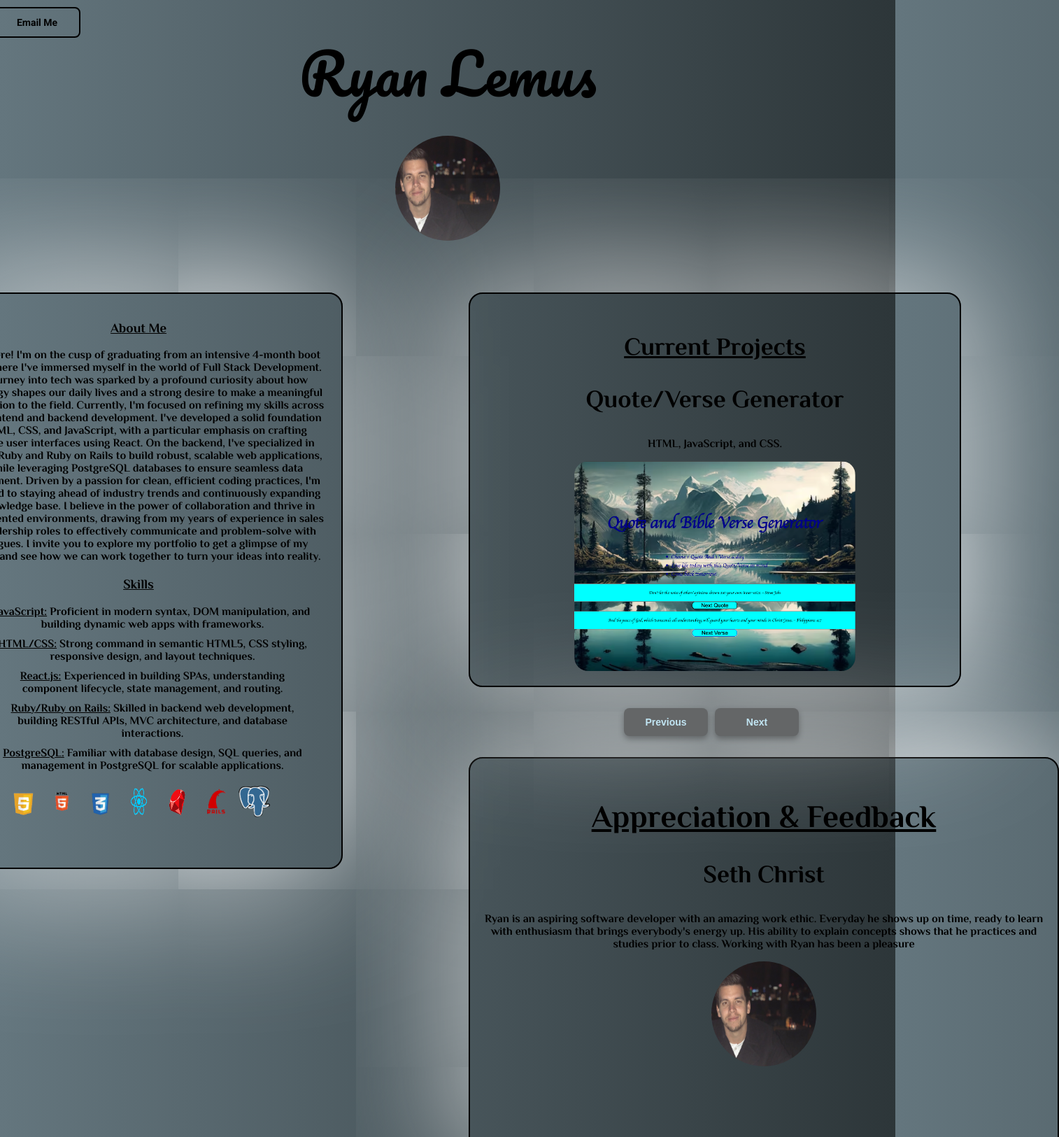
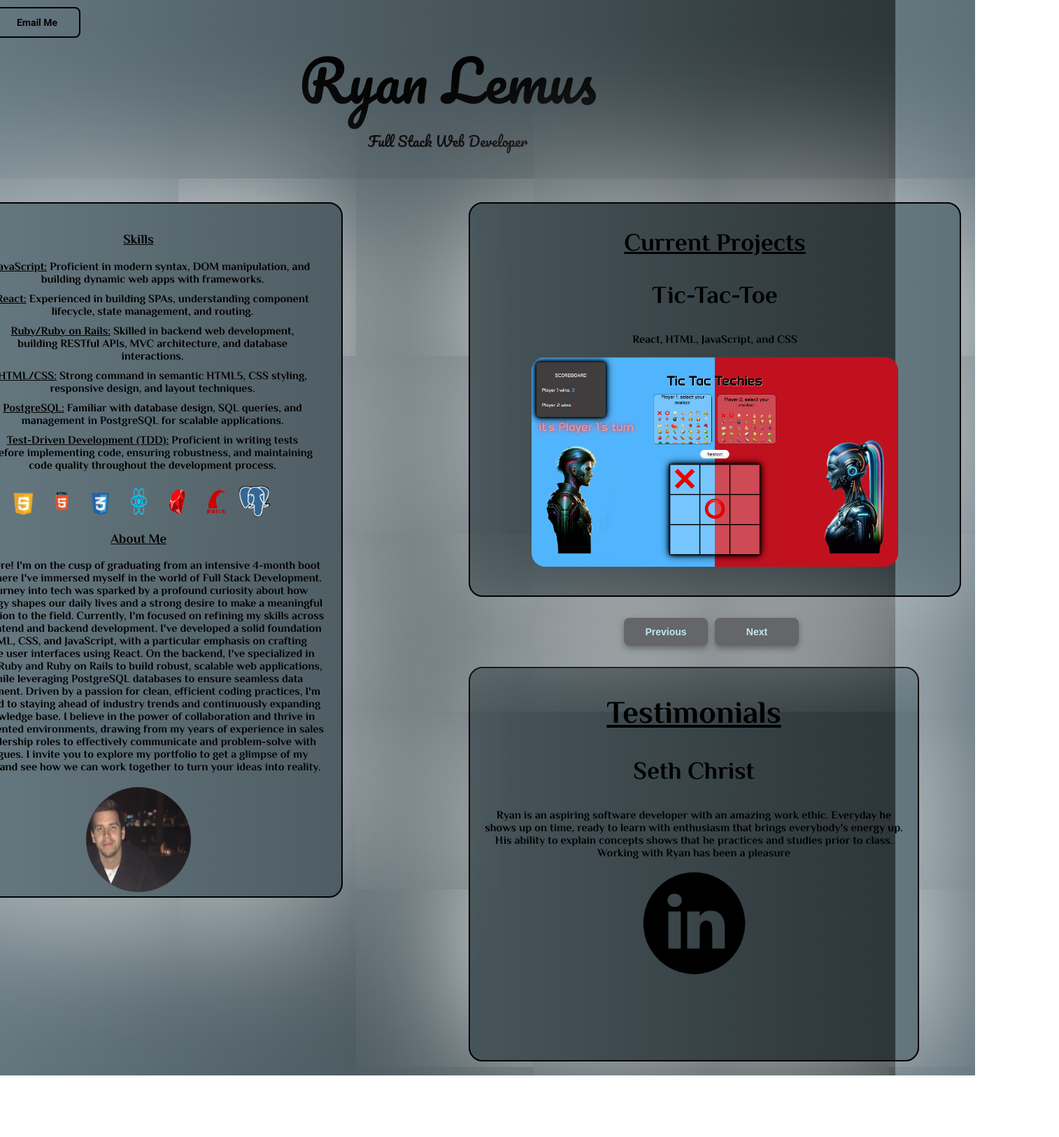
Before and after one commit to Rlemus93/final-portfolio, a React (Create React App) app: page / in a window 1280 px wide. Shown: the top 1625 px of the page at 70% size, 1514 px wide, since content can reach past the window. After the commit the page ends 1537 px from the top, so only its background shows below. Built offline with nearby package versions, Linux system fonts and the light colour scheme.

Commit message:
march 19th

```diff
--- a/src/App.css
+++ b/src/App.css
@@ -47,6 +47,10 @@ body {
   justify-content: center;
 }
 
+.projectname {
+  margin-top: -20px;
+}
+
 .projectname,
 .testimonals
  {
@@ -82,6 +86,17 @@ body {
   font-style: normal;
 }
 
+.testimonial-cards {
+  border: 2px solid black;
+  border-radius: 20px;
+  width: 600px;
+  height: 520px;
+  padding: 20px;
+  text-align: center;
+  margin: 20px;
+  transition: transform 0.3s ease-in-out;
+  box-shadow: 0 0 215px rgba(255, 255, 255, 0.976);
+}
 
 .techstack {
   font-family: "Philosopher", sans-serif;
@@ -125,7 +140,7 @@ body {
   border: 2px solid black;
   border-radius: 20px;
   width: 540px;
-  height: 780px;
+  height: 950px;
   padding: 20px;
   text-align: center;
   margin: 20px;
@@ -205,16 +220,8 @@ body {
   margin: 20px auto;
 }
 
-h1 {
-  text-align: center;
-  margin-top: -20px;
-  font-size: 48px;
-  font-weight: bold;
-  color: #000000;
-  transition: text-shadow 0.6s;
-}
 
-h1:hover {
+.name:hover {
   text-shadow: 0 0 5px rgb(247, 244, 244);
 }
 
@@ -222,8 +229,10 @@ h1:hover {
   height: 150px;
   width: 150px;
   border-radius: 50%;
-  margin: 20px auto;
   display: block;
+  margin: 0 auto;
+  margin-bottom: 10px;
+  margin-top: 20px;
 }
 
 .name {
@@ -231,7 +240,30 @@ h1:hover {
   font-weight: 400;
   font-style: normal;
   font-size: 80px;
+  text-align: center;
+  margin-bottom: 10px;
+  margin-top: -10px;
+  color: #000000;
+  transition: text-shadow 0.6s;
+
 }
+
+.name:hover {
+  text-shadow: 0 0 5px rgb(247, 244, 244);
+}
+
+.title {
+  font-family: "Pacifico", cursive;
+  font-weight: 400;
+  font-style: bold;
+  font-size: 20px;
+  text-align: center;
+  margin-bottom: 50px;
+  margin-top: -10px;
+  color: #000000;
+  transition: text-shadow 0.6s;
+}
+
 
 .container {
   display: flex;
@@ -296,3 +328,18 @@ header {
   font-style: normal;
   font-size: 80px;
 }
+
+@media only screen and (max-width: 768px) {
+  .container {
+    flex-direction: column; /* Stack elements vertically on smaller screens */
+  }
+
+  .left-section, .right-section {
+    width: 100%; /* Full width on smaller screens */
+    margin: 0; /* Remove margin to fit the screen */
+  }
+
+  .card, .aboutme {
+    width: 90%; /* Adjusted width for smaller screens */
+  }
+}
--- a/src/App.js
+++ b/src/App.js
@@ -1,15 +1,14 @@
 import React, { useState, useEffect } from 'react';
 import Projects from './components/Projects';
+import Aboutme from './components/Aboutme';
+import Testimonials from './components/Testimonials';
 import './App.css';
-import profileimage from './images/profileimage.JPG';
 import github from './images/github.png';
 import linkdin from './images/linkdin.png';
 import verse from './images/verse.png';
 import tictactoe from './images/tictactoe.png';
 import poisongame from './images/poisongame.png';
 import comingsoon from './images/comingsoon.jpeg';
-import Aboutme from './components/Aboutme';
-import Testimonials from './components/Testimonials';
 
 const App = () => {
   const [loading, setLoading] = useState(true); // State to manage loading
@@ -17,20 +16,20 @@ const App = () => {
   const [currentTestimonialIndex, setCurrentTestimonialIndex] = useState(0)
 
   const projectNames = [
-    ['Quote/Verse Generator', 'HTML, JavaScript, and CSS.', <img src={verse} alt="" />],
-    ['Tic-Tac-Toe', 'First React App. React, HTML, JavaScript, and CSS.', <img src={tictactoe} alt="" />],
-    ['Poison Game', 'HTML, JavaScript, and CSS.', <img src={poisongame} alt="" />],
+    ['Tic-Tac-Toe', 'React, HTML, JavaScript, and CSS', <img src={tictactoe} alt="" />],
+    ['Quote/Verse Generator', 'HTML, JavaScript, and CSS', <img src={verse} alt="" />],
+    ['Poison Game', 'HTML, JavaScript, and CSS', <img src={poisongame} alt="" />],
     ['Capstone-Project', 'this is a little summary', <img src={comingsoon} alt="" />],
     ['future project', 'this is a little summary', <img src={comingsoon} alt="" />],
   ];
 
   const testimonials = [
-    ['Seth Christ',"Ryan is an aspiring software developer with an amazing work ethic. Everyday he shows up on time, ready to learn with enthusiasm that brings everybody's energy up. His ability to explain concepts shows that he practices and studies prior to class. Working with Ryan has been a pleasure", <img src={profileimage} alt="" />],
-    ['name2','Highly recommend! Professional and efficient.', <img src={github} alt="" />],
-    ['name3','Outstanding experience from start to finish. Will definitely return!', <img src={linkdin} alt="" />],
-    ['name4','Impressed by the quality of work and attention to detail.', <img src={profileimage} alt="" />],
-    ['name5','Excellent communication and quick turnaround. Couldnt be happier!', <img src={linkdin} alt="" />],
-    ['name6','Incredible results! Exceeded all expectations', <img src={github} alt="" />]
+    ['Seth Christ', "Ryan is an aspiring software developer with an amazing work ethic. Everyday he shows up on time, ready to learn with enthusiasm that brings everybody's energy up. His ability to explain concepts shows that he practices and studies prior to class. Working with Ryan has been a pleasure", <img src={linkdin} alt="" />],
+    ['name2', 'Highly recommend! Professional and efficient.', <img src={github} alt="" />],
+    ['name3', 'Outstanding experience from start to finish. Will definitely return!', <img src={linkdin} alt="" />],
+    ['name4', 'Impressed by the quality of work and attention to detail.', <img src={linkdin} alt="" />],
+    ['name5', 'Excellent communication and quick turnaround. Couldnt be happier!', <img src={linkdin} alt="" />],
+    ['name6', 'Incredible results! Exceeded all expectations', <img src={github} alt="" />]
   ]
 
   useEffect(() => {
@@ -74,7 +73,7 @@ const App = () => {
   return (
     <div>
       {loading ? (
-        <div className="loading-message">Welcome! Nice to meet you!</div>
+        <div className="loading-message">Welcome!</div>
       ) : (
         // Content after loading
         <>
@@ -85,9 +84,9 @@ const App = () => {
               Email Me
             </div>
           </header>
-          <h1 className='name'>
-            Ryan Lemus<img className="profile" src={profileimage} alt="Profile" />
-          </h1>
+
+          <h1 className='name'>Ryan Lemus</h1>
+          <h5 className='title'>Full Stack Web Developer</h5>
 
           <div className="container">
             <Aboutme />
@@ -104,9 +103,9 @@ const App = () => {
                   Next
                 </button>
               </div>
-              <div className='testimonial-cards'>
-                <Testimonials testimonials={testimonials[currentTestimonialIndex]} />
-              </div>
+
+            <Testimonials testimonials={testimonials[currentTestimonialIndex]} />
+
             </div>
           </div>
         </>
--- a/src/Components/Aboutme.js
+++ b/src/Components/Aboutme.js
@@ -6,12 +6,47 @@ import css from '../images/css.png';
 import html from '../images/html.png';
 import js from '../images/js.png';
 import postgresql from '../images/postgresql.png';
+import profileimage from '../images/profileimage.JPG';
 
 const Aboutme = () => {
   return (
     <div className="left-section">
       <div className="aboutme">
         <div className='left-titles'>
+          <div className="skills">
+            <h3 className="skillsheader">
+              <u>Skills</u>
+            </h3>
+            <ul className="skillslist">
+              <li>
+                <u>JavaScript:</u> Proficient in modern syntax, DOM manipulation, and building dynamic web apps with frameworks.
+              </li>
+              <li>
+                <u>React:</u> Experienced in building SPAs, understanding component lifecycle, state management, and routing.
+              </li>
+              <li>
+                <u>Ruby/Ruby on Rails:</u> Skilled in backend web development, building RESTful APIs, MVC architecture, and database interactions.
+              </li>
+              <li>
+                <u>HTML/CSS:</u> Strong command in semantic HTML5, CSS styling, responsive design, and layout techniques.
+              </li>
+              <li>
+                <u>PostgreSQL:</u> Familiar with database design, SQL queries, and management in PostgreSQL for scalable applications.
+              </li>
+              <li>
+                <u>Test-Driven Development (TDD):</u> Proficient in writing tests before implementing code, ensuring robustness, and maintaining code quality throughout the development process.
+              </li>
+            </ul>
+            <div className="skills-images">
+              <img className="skillsimage" src={js} alt="" />
+              <img className="skillsimage" src={html} alt="" />
+              <img className="skillsimage" src={css} alt="" />
+              <img className="skillsimage" src={react} alt="" />
+              <img className="skillsimage" src={ruby} alt="" />
+              <img className="skillsimage" src={rubyonrails} alt="" />
+              <img className="skillsimage" src={postgresql} alt="" />
+            </div>
+          </div>
           <h3>
             <u>About Me</u>
           </h3>
@@ -24,37 +59,7 @@ const Aboutme = () => {
           Driven by a passion for clean, efficient coding practices, I'm dedicated to staying ahead of industry trends and continuously expanding my knowledge base. I believe in the power of collaboration and thrive in team-oriented environments, drawing from my years of experience in sales and leadership roles to effectively communicate and problem-solve with colleagues.
 
           I invite you to explore my portfolio to get a glimpse of my projects and see how we can work together to turn your ideas into reality.
-        </div>
-        <div className="skills">
-          <h3 className="skillsheader">
-            <u>Skills</u>
-          </h3>
-          <ul className="skillslist">
-            <li>
-              <u>JavaScript:</u> Proficient in modern syntax, DOM manipulation, and building dynamic web apps with frameworks.
-            </li>
-            <li>
-              <u>HTML/CSS:</u> Strong command in semantic HTML5, CSS styling, responsive design, and layout techniques.
-            </li>
-            <li>
-              <u>React.js:</u> Experienced in building SPAs, understanding component lifecycle, state management, and routing.
-            </li>
-            <li>
-              <u>Ruby/Ruby on Rails:</u> Skilled in backend web development, building RESTful APIs, MVC architecture, and database interactions.
-            </li>
-            <li>
-              <u>PostgreSQL:</u> Familiar with database design, SQL queries, and management in PostgreSQL for scalable applications.
-            </li>
-          </ul>
-          <div className="skills-images">
-            <img className="skillsimage" src={js} alt="" />
-            <img className="skillsimage" src={html} alt="" />
-            <img className="skillsimage" src={css} alt="" />
-            <img className="skillsimage" src={react} alt="" />
-            <img className="skillsimage" src={ruby} alt="" />
-            <img className="skillsimage" src={rubyonrails} alt="" />
-            <img className="skillsimage" src={postgresql} alt="" />
-          </div>
+          <img className="profile" src={profileimage} alt="Profile" />
         </div>
       </div>
     </div>
--- a/src/Components/Testimonials.js
+++ b/src/Components/Testimonials.js
@@ -2,9 +2,9 @@ import React from 'react';
 
 const Testimonials = ({ testimonials }) => {
   return (
-    <div className='card'>
+    <div className='testimonial-cards'>
       <div className='testimonials'>
-        <div className='projectname'> <h2><u>Appreciation & Feedback</u></h2>
+        <div className='projectname'> <h2><u>Testimonials</u></h2>
         <h3>{testimonials[0]}</h3>
         </div>
       </div>
```
